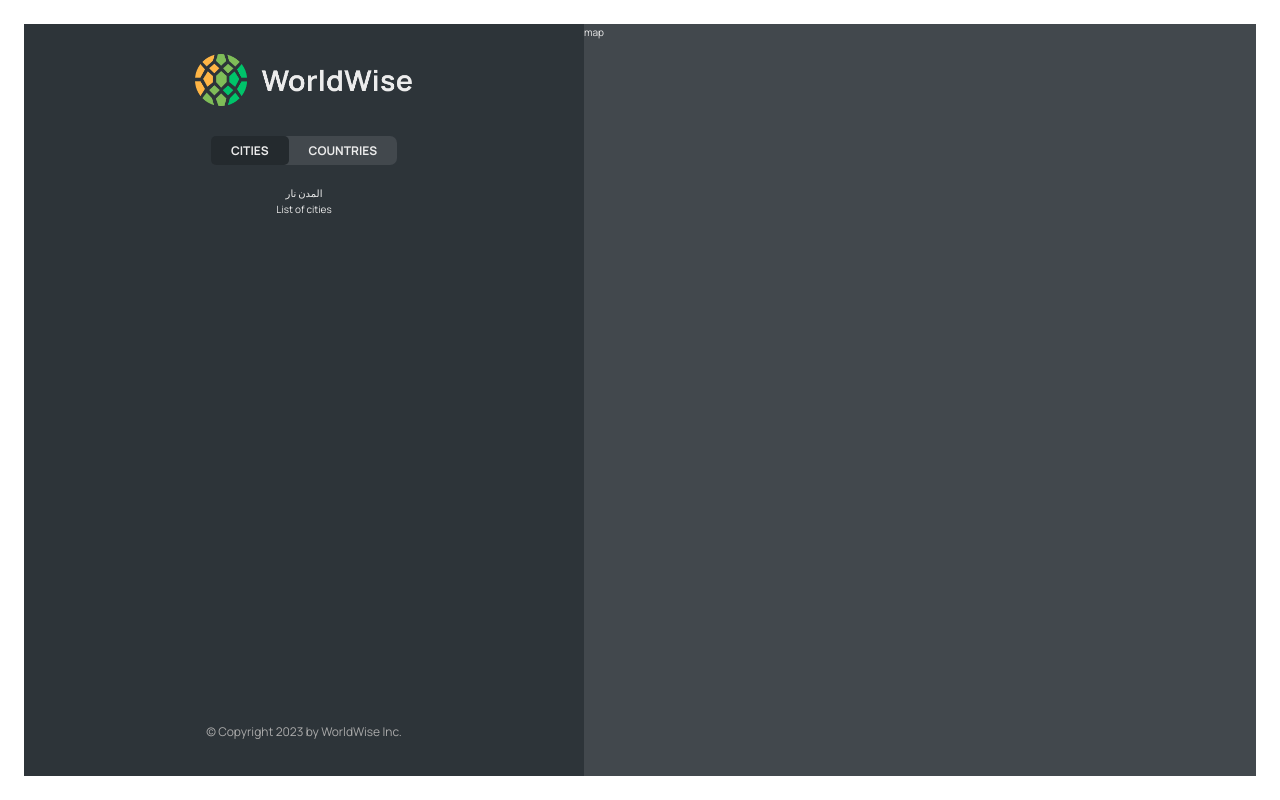
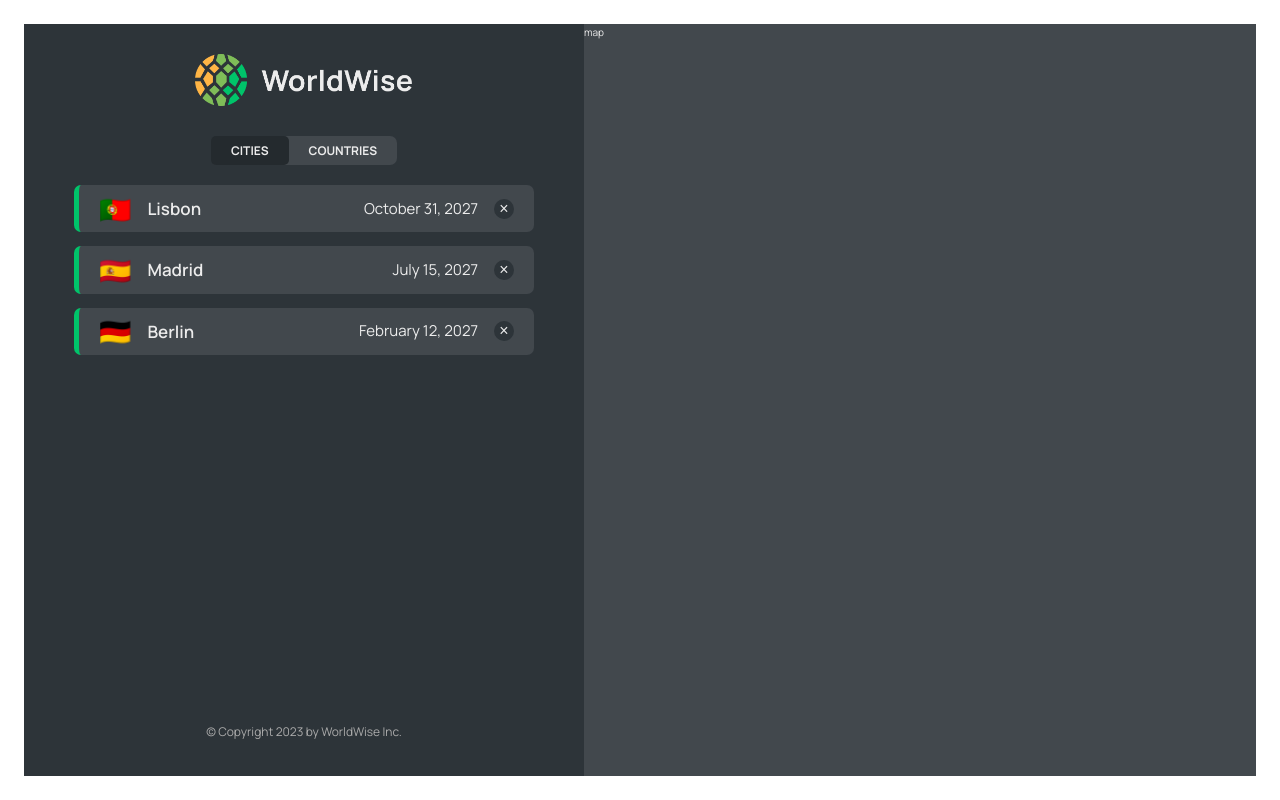
Before and after one commit to OmarElkeshen38/WorldWise, a React (Vite) app: page /app/cities in a window 1280 px wide. Built offline with nearby package versions, Linux system fonts and the light colour scheme; data requests are answered from the project's data file; the HTML template or start-up script is replaced by a standard one.

Commit message:
implement the Cities List

```diff
--- a/package.json
+++ b/package.json
@@ -7,9 +7,12 @@
     "dev": "vite",
     "build": "vite build",
     "lint": "eslint . --ext js,jsx --report-unused-disable-directives --max-warnings 0",
-    "preview": "vite preview"
+    "preview": "vite preview",
+    "server": "json-server --watch data/cities.json --port 8000 --delay 500"
   },
   "dependencies": {
+    "json-server": "^0.17.4",
+    "prop-types": "^15.8.1",
     "react": "^18.2.0",
     "react-dom": "^18.2.0",
     "react-router-dom": "^6.20.0"
--- a/src/App.jsx
+++ b/src/App.jsx
@@ -5,8 +5,31 @@
 import AppLayout from "./pages/AppLayout"
 import PageNotFound from "./pages/PageNotFound";
 import Login from "./pages/Login"
+import CityList from "./components/CityList"
+import { useEffect, useState } from "react"
 
 function App() {
+
+  const BASE_URL = "http://localhost:8000";
+
+  const [cities, setCities] = useState([]);
+  const [isLoading, setIsLoading] = useState(false);
+
+  useEffect(function() {
+    async function fetchCities() {
+      try {
+        setIsLoading(true);
+        const res = await fetch(`${BASE_URL}/cities`);
+        const data = await res.json();
+        setCities(data);
+      } catch {
+        alert('There was an error loading data ...')
+      } finally {
+        setIsLoading(false);
+      }
+    }
+    fetchCities();
+  }, [])
 
   return (
     <div>
@@ -17,8 +40,8 @@
           <Route path="/pricing" element={<Pricing />}></Route>
           <Route path="/login" element={<Login />}></Route>
           <Route path="app" element={<AppLayout />}>
-            <Route index element={<p>المدن نار</p>} />
-            <Route path="cities" element={<p>المدن نار</p>} />
+            <Route index element={<CityList cities={cities} isLoading={isLoading} />} />
+            <Route path="cities" element={<CityList cities={cities} isLoading={isLoading} />} />
             <Route path="countries" element={<p>الدول نار</p>} />
             <Route path="form" element={<p>الفورم نار</p>} />
           </Route>
@@ -26,7 +49,7 @@
         </Routes>
       </BrowserRouter>
     </div>
-  )
+  );
 }
 
 export default App
--- /dev/null
+++ b/src/components/CityItem.jsx
@@ -0,0 +1,29 @@
+import styles from './CityItem.module.css';
+import PropTypes from "prop-types";
+
+const formatDate = (date) =>
+  new Intl.DateTimeFormat("en", {
+    day: "numeric",
+    month: "long",
+    year: "numeric",
+  }).format(new Date(date));
+
+function CityItem({ city }) {
+
+    const { cityName, emoji, date } = city;
+
+  return (
+    <li className={styles.cityItem}>
+      <span className={styles.emoji}>{emoji}</span>
+      <h3 className={styles.name}>{cityName}</h3>
+      <time className={styles.date}>{formatDate(date)}</time>
+      <button className={styles.deleteBtn}>&times;</button>
+    </li>
+  );
+}
+
+CityItem.propTypes = {
+  city: PropTypes.array.isRequired,
+};
+
+export default CityItem
--- /dev/null
+++ b/src/components/CityList.jsx
@@ -0,0 +1,26 @@
+import Spinner from "./Spinner";
+import styles from './CityList.module.css';
+import CityItem from "./CityItem";
+import Message from "./Message";
+import PropTypes from "prop-types";
+
+
+function CityList({ cities, isLoading }) {
+
+    if (isLoading) return <Spinner />
+
+    if (!cities.length) return <Message message='Add your first city by clicking on a city on the map' />
+
+  return (
+    <ul className={styles.cityList}>
+      {cities.map(city => <CityItem city={city} key={city.id} />)}
+    </ul>
+  )
+}
+
+CityList.propTypes = {
+  cities: PropTypes.array.isRequired,
+  isLoading: PropTypes.bool.isRequired,
+};
+
+export default CityList
--- a/src/components/Message.jsx
+++ b/src/components/Message.jsx
@@ -1,4 +1,6 @@
 import styles from "./Message.module.css";
+import PropTypes from "prop-types";
+
 
 function Message({ message }) {
   return (
@@ -8,4 +10,8 @@
   );
 }
 
+Message.propTypes = {
+  message: PropTypes.array.isRequired,
+};
+
 export default Message;
--- a/src/components/Sidebar.jsx
+++ b/src/components/Sidebar.jsx
@@ -9,7 +9,7 @@
       <Logo />
       <AppNav />
         <Outlet />
-      <p>List of cities</p>
+      {/* <p>List of cities</p> */}
 
       <footer className={styles.footer}>
         <p className={styles.copyright}>
```
Also changed, not shown: 1 other file (tests, documents, lock files or other folders).
